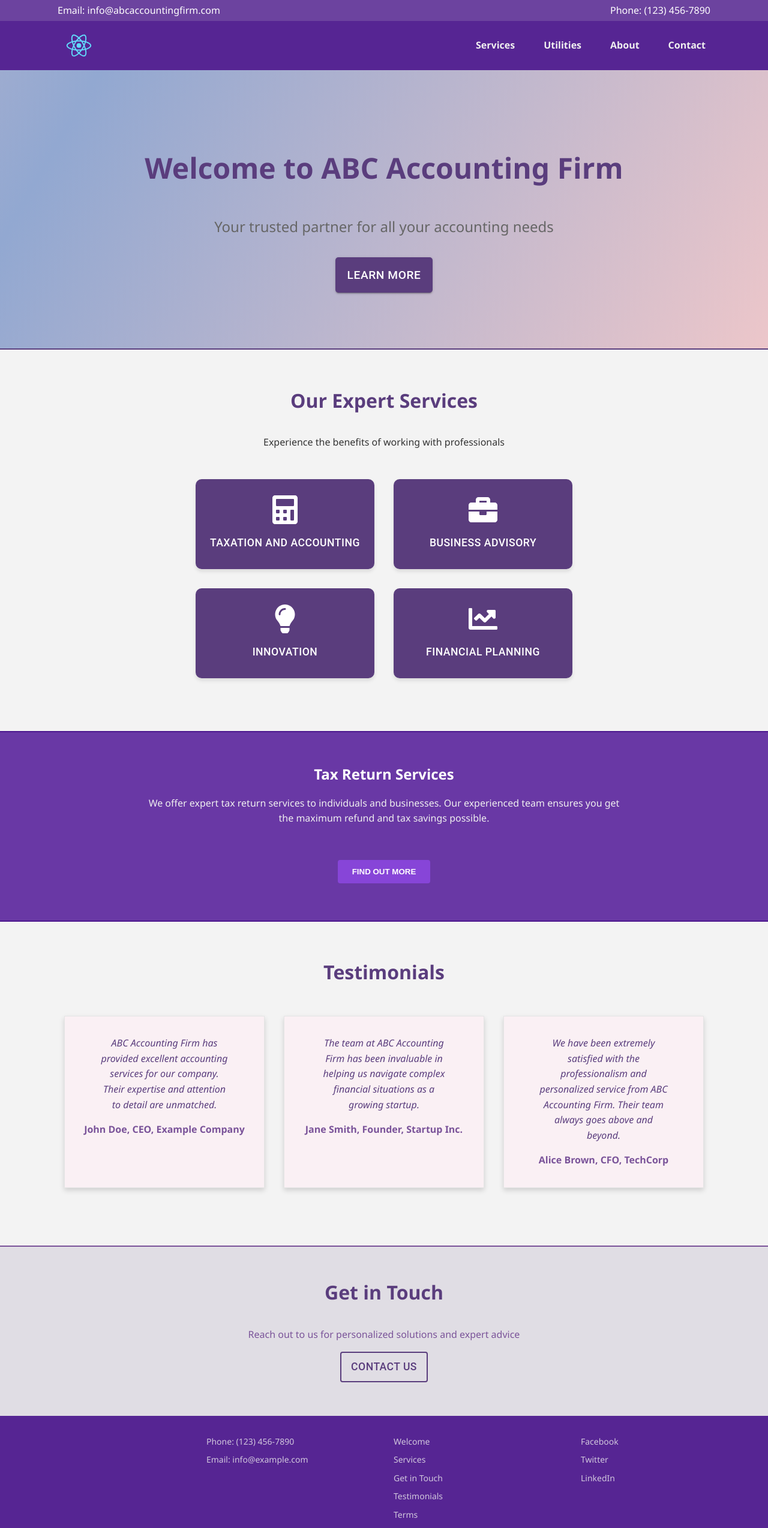
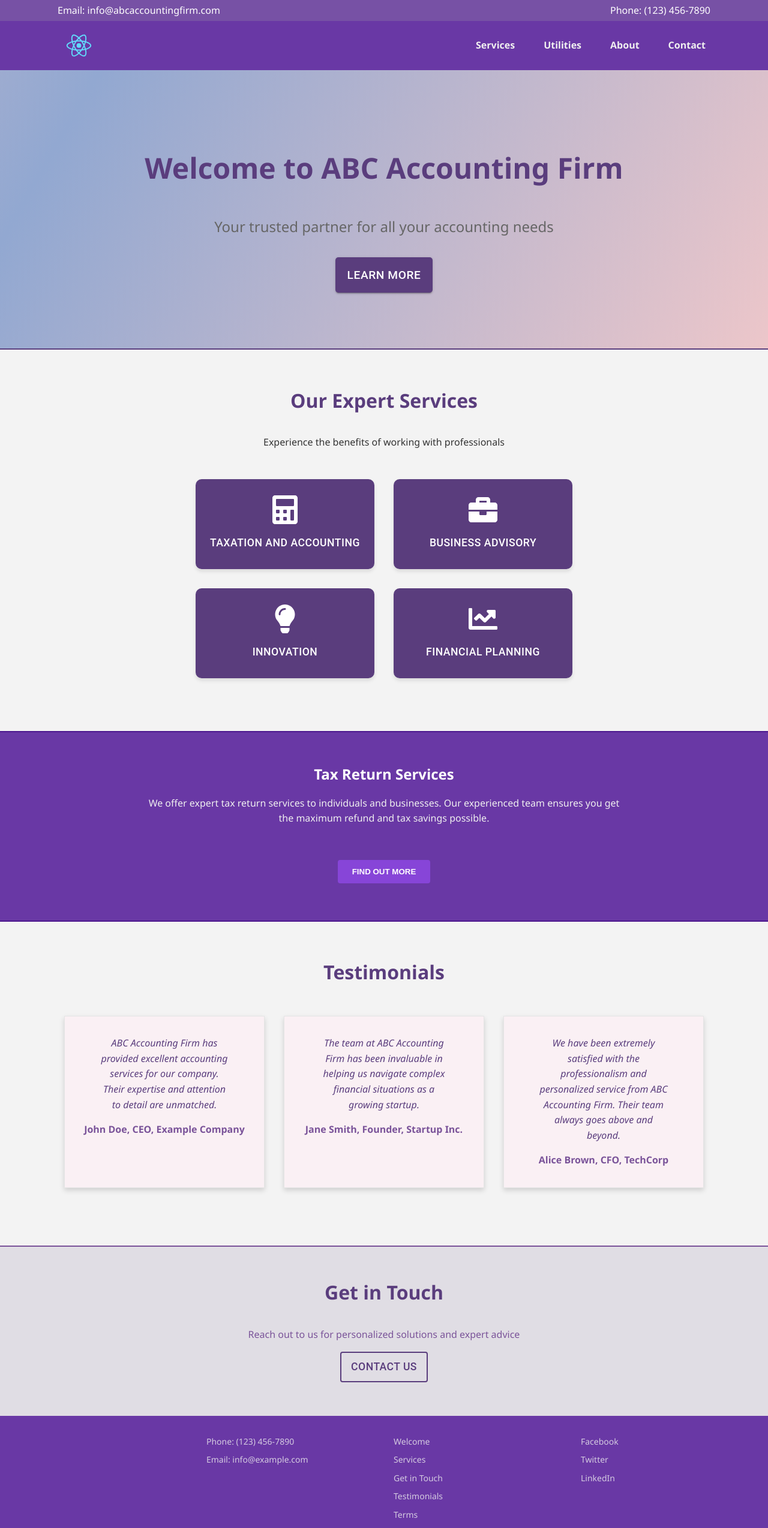
Before and after one commit to Hongsblash/super-duper-chainsaw, a React (Create React App) app: page / in a window 1280 px wide. Shown: the top 2548 px of the page at 60% size. Built offline with nearby package versions, Linux system fonts and the light colour scheme.

Commit message:
Made the colours more consistent

```diff
--- a/src/components/Footer.css
+++ b/src/components/Footer.css
@@ -5,7 +5,7 @@
   grid-template-columns: repeat(4, 1fr);
   gap: 2rem;
   padding: 2rem;
-  background-color: #4a148cea;
+  background-color: #410091c0;
   color: #f0f0f0;
   font-size: 14px;
 }
--- a/src/components/LargeHeader.css
+++ b/src/components/LargeHeader.css
@@ -3,7 +3,7 @@
   justify-content: space-between;
   align-items: center;
   padding: 1rem 6rem;
-  background-color: #4a148cea;
+  background-color: #410091c0;
 }
 
 .large-header img {
--- a/src/components/SmallHeader.css
+++ b/src/components/SmallHeader.css
@@ -3,7 +3,7 @@
     justify-content: space-between;
     align-items: center;
     padding: 0.3rem 6rem;
-    background-color: #4a148cc4;
+    background-color: #4a148cb4;
     color: white;
   }
 
```
